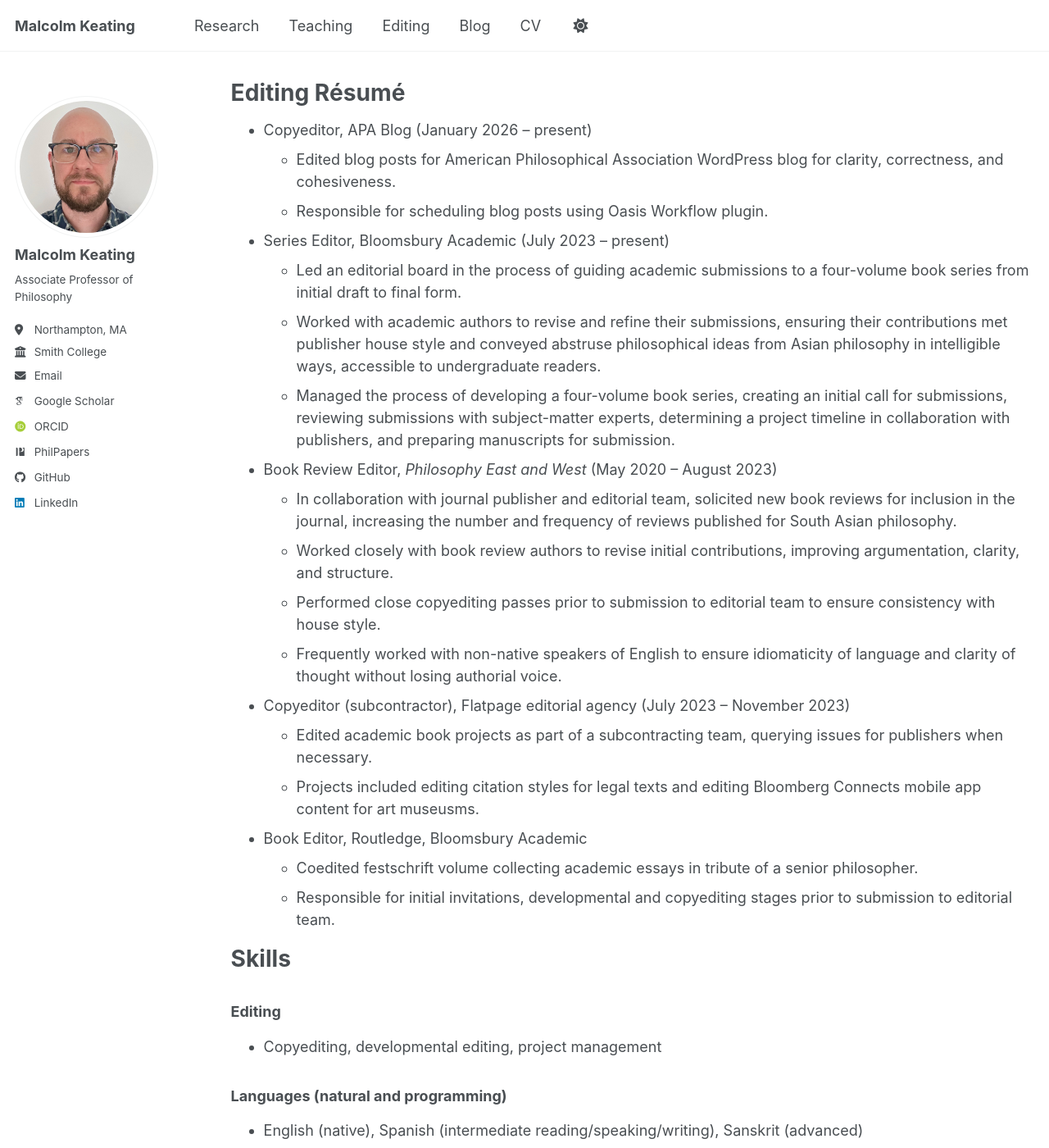
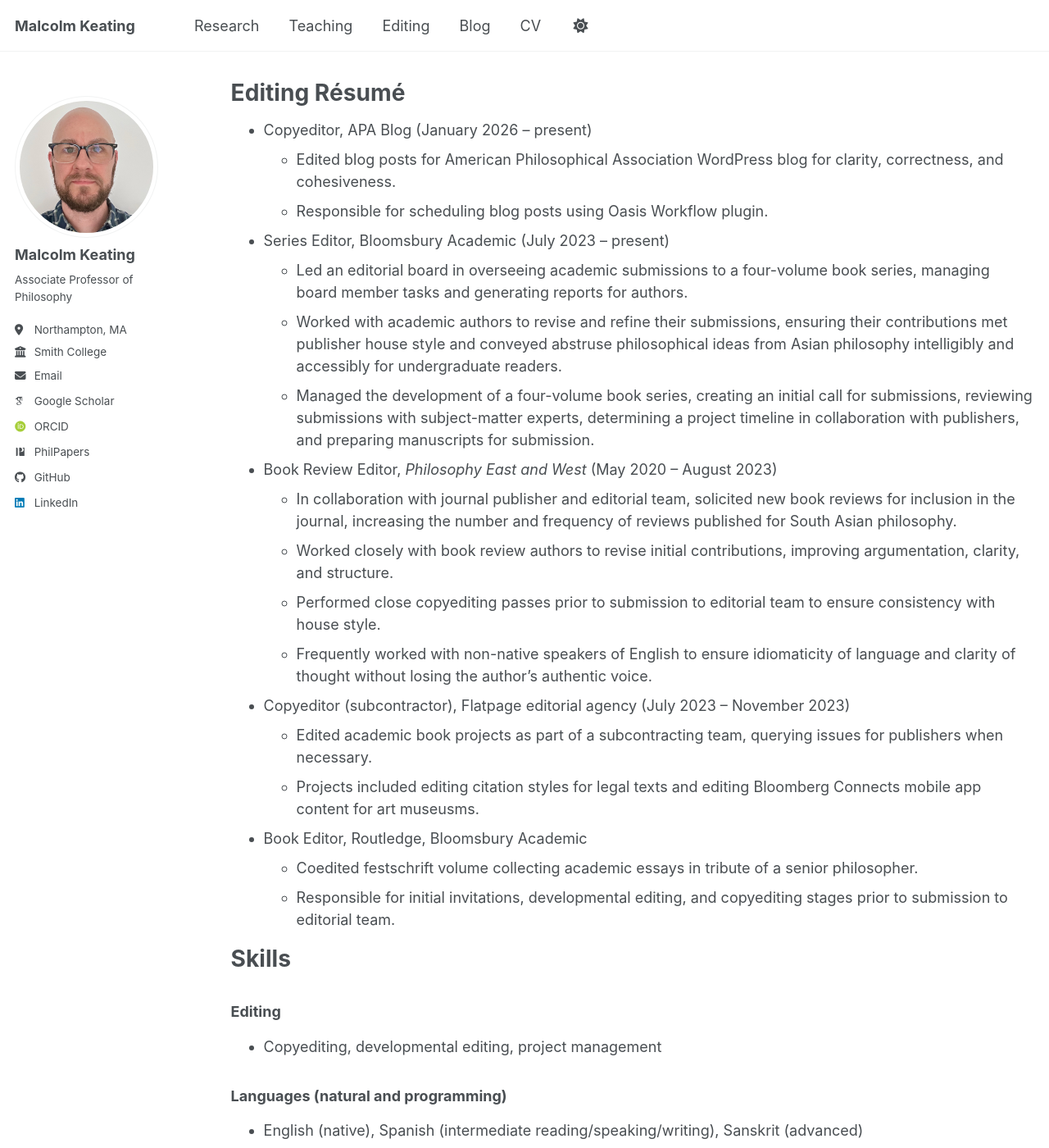
Before and after one commit to malcolmkeating/malcolmkeating.github.io, a Jekyll site: the page built from _pages/editingresume.md, in a window 1280 px wide and 1400 px high. Shown: the whole window at 82% size. Built offline with Jekyll 4.4.1, drawn with Linux system fonts in a browser that asks for light colours; some web fonts are replaced; a script bundle is joined from its source files by our own code; library files that are not in the unit come from our copies.

Commit message:
revised for clarity and accuracy

```diff
--- a/_pages/editingresume.md
+++ b/_pages/editingresume.md
@@ -14,15 +14,15 @@ redirect_from:
   * Responsible for scheduling blog posts using Oasis Workflow plugin.
 
 * Series Editor, Bloomsbury Academic (July 2023 – present)
-  * Led an editorial board in the process of guiding academic submissions to a four-volume book series from initial draft to final form.
-  * Worked with academic authors to revise and refine their submissions, ensuring their contributions met publisher house style and conveyed abstruse philosophical ideas from Asian philosophy in intelligible ways, accessible to undergraduate readers.
-  * Managed the process of developing a four-volume book series, creating an initial call for submissions, reviewing submissions with subject-matter experts, determining a project timeline in collaboration with publishers, and preparing manuscripts for submission.
+  * Led an editorial board in overseeing academic submissions to a four-volume book series, managing board member tasks and generating reports for authors.
+  * Worked with academic authors to revise and refine their submissions, ensuring their contributions met publisher house style and conveyed abstruse philosophical ideas from Asian philosophy intelligibly and accessibly for undergraduate readers.
+  * Managed the development of a four-volume book series, creating an initial call for submissions, reviewing submissions with subject-matter experts, determining a project timeline in collaboration with publishers, and preparing manuscripts for submission.
 
 * Book Review Editor, *Philosophy East and West* (May 2020 – August 2023)
   * In collaboration with journal publisher and editorial team, solicited new book reviews for inclusion in the journal, increasing the number and frequency of reviews published for South Asian philosophy.
   * Worked closely with book review authors to revise initial contributions, improving argumentation, clarity, and structure.
   * Performed close copyediting passes prior to submission to editorial team to ensure consistency with house style.
-  * Frequently worked with non-native speakers of English to ensure idiomaticity of language and clarity of thought without losing authorial voice.
+  * Frequently worked with non-native speakers of English to ensure idiomaticity of language and clarity of thought without losing the author's authentic voice.
 
 * Copyeditor (subcontractor), Flatpage editorial agency (July 2023 – November 2023)
   * Edited academic book projects as part of a subcontracting team, querying issues for publishers when necessary.
@@ -30,7 +30,7 @@ redirect_from:
 
 * Book Editor, Routledge, Bloomsbury Academic
   * Coedited festschrift volume collecting academic essays in tribute of a senior philosopher.
-  * Responsible for initial invitations, developmental and copyediting stages prior to submission to editorial team.
+  * Responsible for initial invitations, developmental editing, and copyediting stages prior to submission to editorial team.
 
 Skills
 ======
```
Also changed, not shown: other parts of _pages/editingresume.md (+1 -0 lines), _pages/editing.md (+6 -4 lines).
